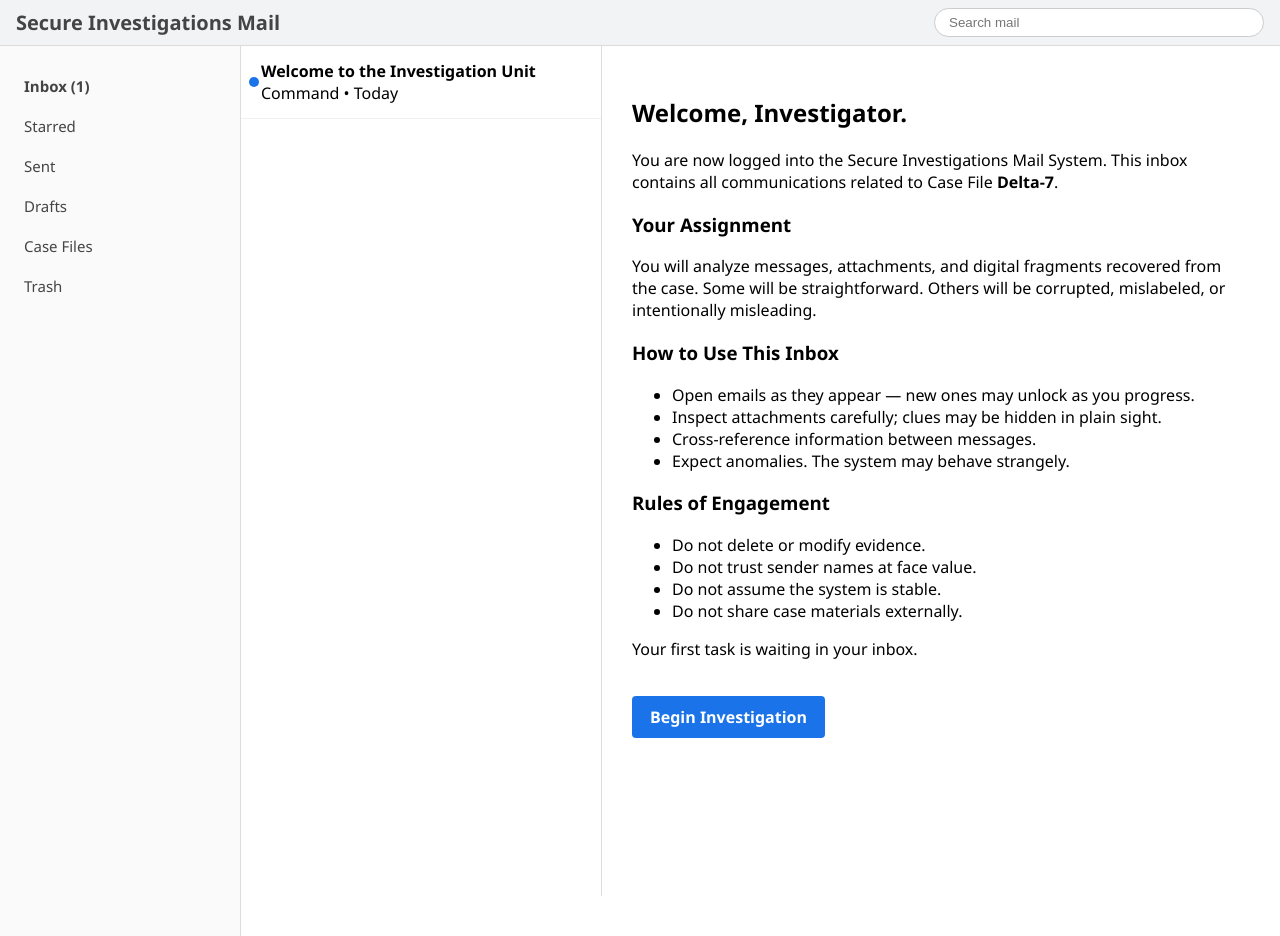
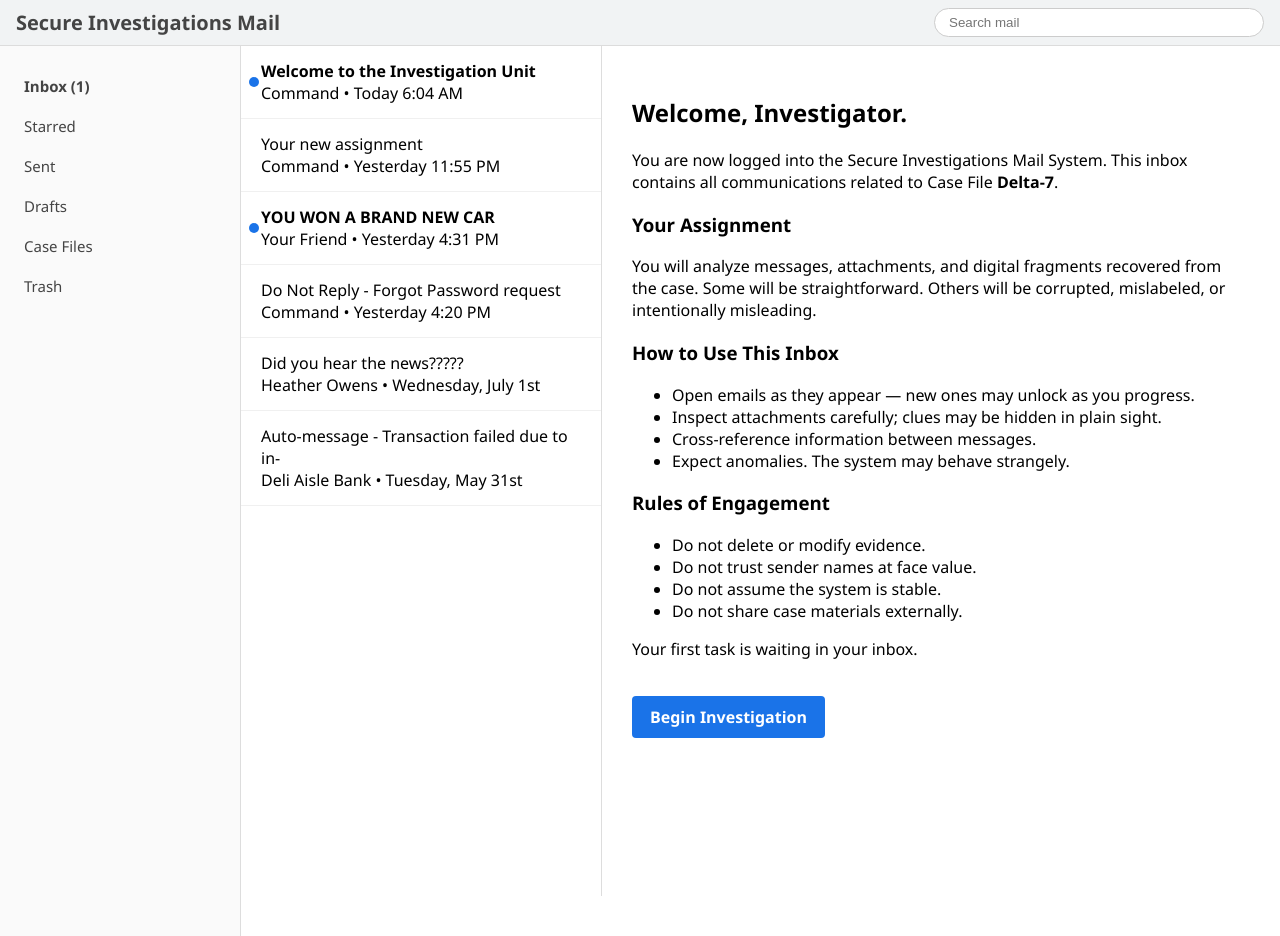
Before and after one commit to NotAnIronman/ARG, a Jekyll site: the page pages/Welcome.html, which Jekyll copies as it is, in a window 1280 px wide. Built offline with Jekyll 4.4.1, drawn with Linux system fonts in a browser that asks for light colours.

Commit message:
Update Welcome.html

```diff
--- a/pages/Welcome.html
+++ b/pages/Welcome.html
@@ -136,7 +136,32 @@
         <div class="email-item unread">
             <div class="dot"></div>
             <strong>Welcome to the Investigation Unit</strong><br>
-            Command • Today
+            Command • Today 6:04 AM
+        </div>
+        <div class="email-item unread">
+
+            Your new assignment<br>
+            Command • Yesterday 11:55 PM
+        </div>
+        <div class="email-item unread">
+            <div class="dot"></div>
+            <Strong>YOU WON A BRAND NEW CAR</Strong><br>
+            Your Friend • Yesterday 4:31 PM
+        </div>
+        <div class="email-item unread">
+
+            Do Not Reply - Forgot Password request<br>
+            Command • Yesterday 4:20 PM
+        </div>
+        <div class="email-item unread">
+
+            Did you hear the news?????<br>
+            Heather Owens • Wednesday, July 1st
+        </div>
+        <div class="email-item unread">
+
+            Auto-message - Transaction failed due to in-<br>
+            Deli Aisle Bank • Tuesday, May 31st
         </div>
     </div>
 
```
